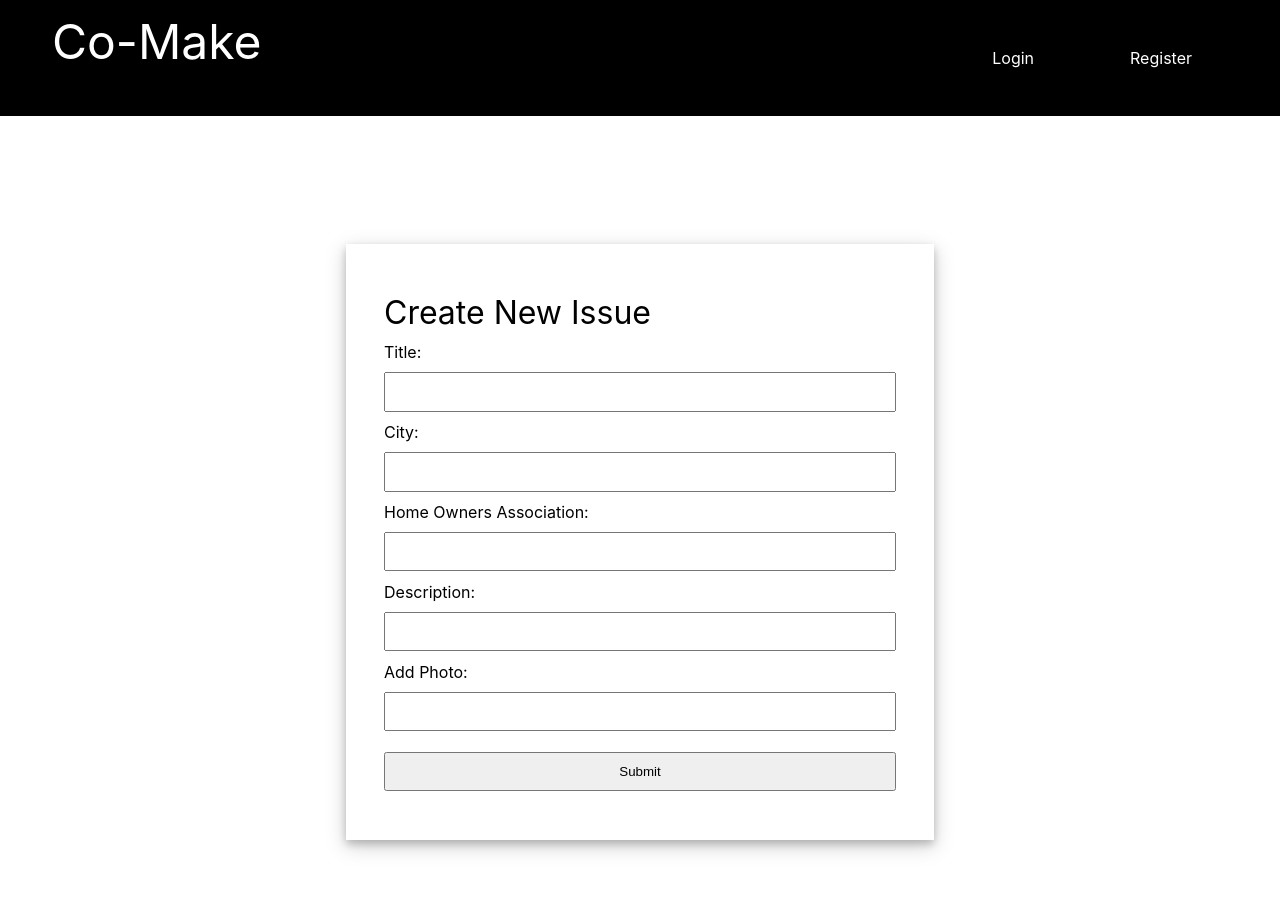
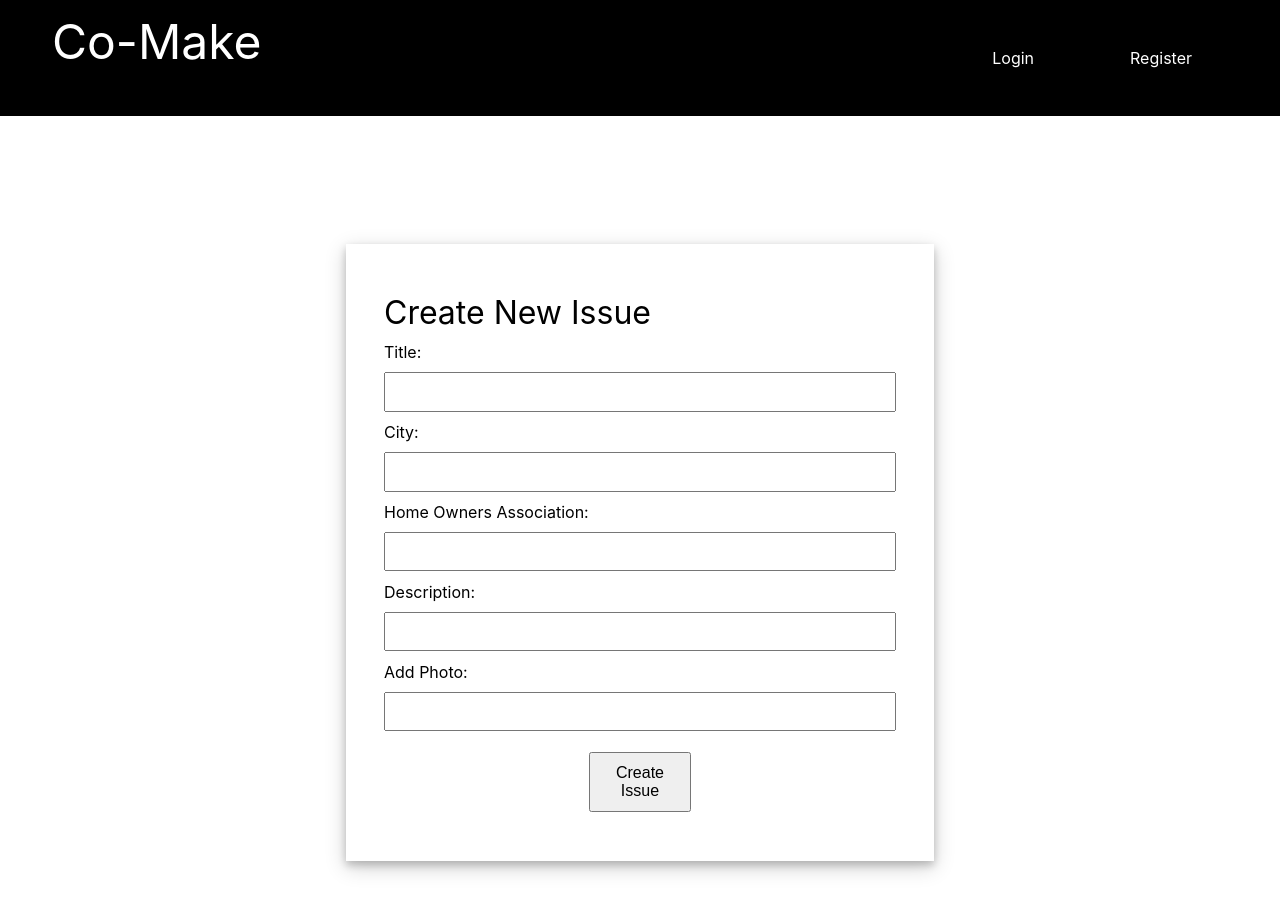
Before and after one commit to Build-Week-Co-Bake/front-end, a React (Create React App) app: page /createIssue in a window 1280 px wide. Shown: the top 912 px of the page. Built offline with nearby package versions, Linux system fonts and the light colour scheme; sample sign-in values are in the browser's storage.

Commit message:
Merged the to master successfully

```diff
--- a/src/components/createIssue.js
+++ b/src/components/createIssue.js
@@ -67,7 +67,7 @@ function CreateIssue(props) {
           })}
         />
         {errors.photo && <span>Please enter a valid image URL.</span>}
-        <input type="submit" />
+        <button className='submit' type="submit">Create Issue</button>
       </form>
     </StyledCreateIssue>
   );
@@ -80,6 +80,9 @@ const StyledCreateIssue = styled.div`
   margin: 10% auto;
   width: 40%;
   padding: 3%;
+  @media(max-width:500px){
+    width: 80%;
+  }
   h2 {
     font-size: 2rem;
     margin: 2% 0;
@@ -91,9 +94,14 @@ const StyledCreateIssue = styled.div`
       padding: 2%;
       margin: 2% 0;
     }
-    input.submit {
-      width: 30%;
+    button.submit{
+      width: 20%;
       margin: 2% auto;
+      padding: 2%;
+      font-size: 1rem;
+      @media(max-width:500px){
+        width: 50%;
+      }
     }
   }
 `;
--- a/src/components/issue.js
+++ b/src/components/issue.js
@@ -55,10 +55,8 @@ function Issue(props) {
         <div className="buttons">
           {vote}
           <button onClick={() => handleUpvote()}>^</button>
-          {props.editButtonState && <button onClick={changeUrl}>Edit</button>}
-          {props.editButtonState && (
-            <button onClick={handleDelete}>Delete</button>
-          )}
+          {!props.editButtonState && <button onClick={changeUrl}>Edit</button>}
+          {!props.editButtonState && (<button onClick={handleDelete}>Delete</button>)}
         </div>
       </div>
       <img key={image} src={image} alt={`issue ${id} photo`} />
--- a/src/components/issueEdit.js
+++ b/src/components/issueEdit.js
@@ -57,7 +57,7 @@ function IssueEdit(props) {
         />
         <label>Change Photo:</label>
         <input name="image" type="url" ref={register} />
-        <input className="submit" type="submit" />
+        <button className="submit" type="submit">Update Issue</button>
       </form>
     </StyledIssueEdit>
   );
@@ -74,6 +74,9 @@ const StyledIssueEdit = styled.div`
     font-size: 2rem;
     margin: 2% 0;
   }
+  img{
+      width: 60%;
+  }
   form {
     display: flex;
     flex-direction: column;
@@ -81,9 +84,14 @@ const StyledIssueEdit = styled.div`
       padding: 2%;
       margin: 2% 0;
     }
-    input.submit {
-      width: 30%;
-      margin: 2% auto;
+    button.submit{
+        width: 30%;
+        margin: 2% auto;
+        padding: 2%;
+        font-size: 1rem;
+        @media(max-width:500px){
+          width: 50%;
+      }
     }
   }
 `;
--- a/src/components/register.js
+++ b/src/components/register.js
@@ -92,7 +92,7 @@ const StyledRegister = styled.div`
         font-size: 1rem;
         @media(max-width:500px){
           width: 50%;
-        }
+      }
     }
   }
 `
--- a/src/components/userDash.js
+++ b/src/components/userDash.js
@@ -10,7 +10,7 @@ function UserDash(props) {
   const { issues, getIssues } = props;
   const { register, handleSubmit } = useForm();
   const [issueFilter, setIssueFilter] = useState("issues");
-  const [editButtonState, setEditButtonState] = useState(true);
+  const [editButtonState, setEditButtonState] = useState(false);
   const user = useRecoilValue(userState).user;
   console.log(user);
 
@@ -48,7 +48,7 @@ function UserDash(props) {
         <form onSubmit={handleSubmit(onSearch)}>
           <label>Search for issues by location:</label>
           <input type="text" name="search" ref={register} />
-          <input className="submit" type="submit" />
+          <button className="submit" type="submit">Search</button>
         </form>
       </div>
       <div className="issues">
@@ -73,12 +73,22 @@ export default UserDash;
 const Cards = styled.div`
   div.filters {
     display: flex;
+    flex-wrap: wrap;
     max-width: 1200px;
     margin: 0 auto;
+
+    @media(max-width:500px){
+      justify-content: center;
+    }
     button {
-      margin: 1%;
+      margin: 3% 1% ;
       padding: 1%;
       font-size: 1rem;
+      width: 20%;
+
+      @media(max-width:500px){
+        width: 40%;
+      }
     }
     form {
       display: flex;
@@ -92,13 +102,17 @@ const Cards = styled.div`
       }
       input {
         width: 60%;
-        padding: 1%;
-        margin: 1%;
+        margin: 3% 0;
+        font-size: 1rem;
       }
-      input.submit {
-        font-size: 1rem;
-        padding: 1%;
-        width: auto;
+      button.submit{
+          width: 20%;
+          margin: 2% auto;
+          padding: 2%;
+          font-size: 1rem;
+          @media(max-width:500px){
+            width: 30%;
+        }
       }
     }
   }
```
